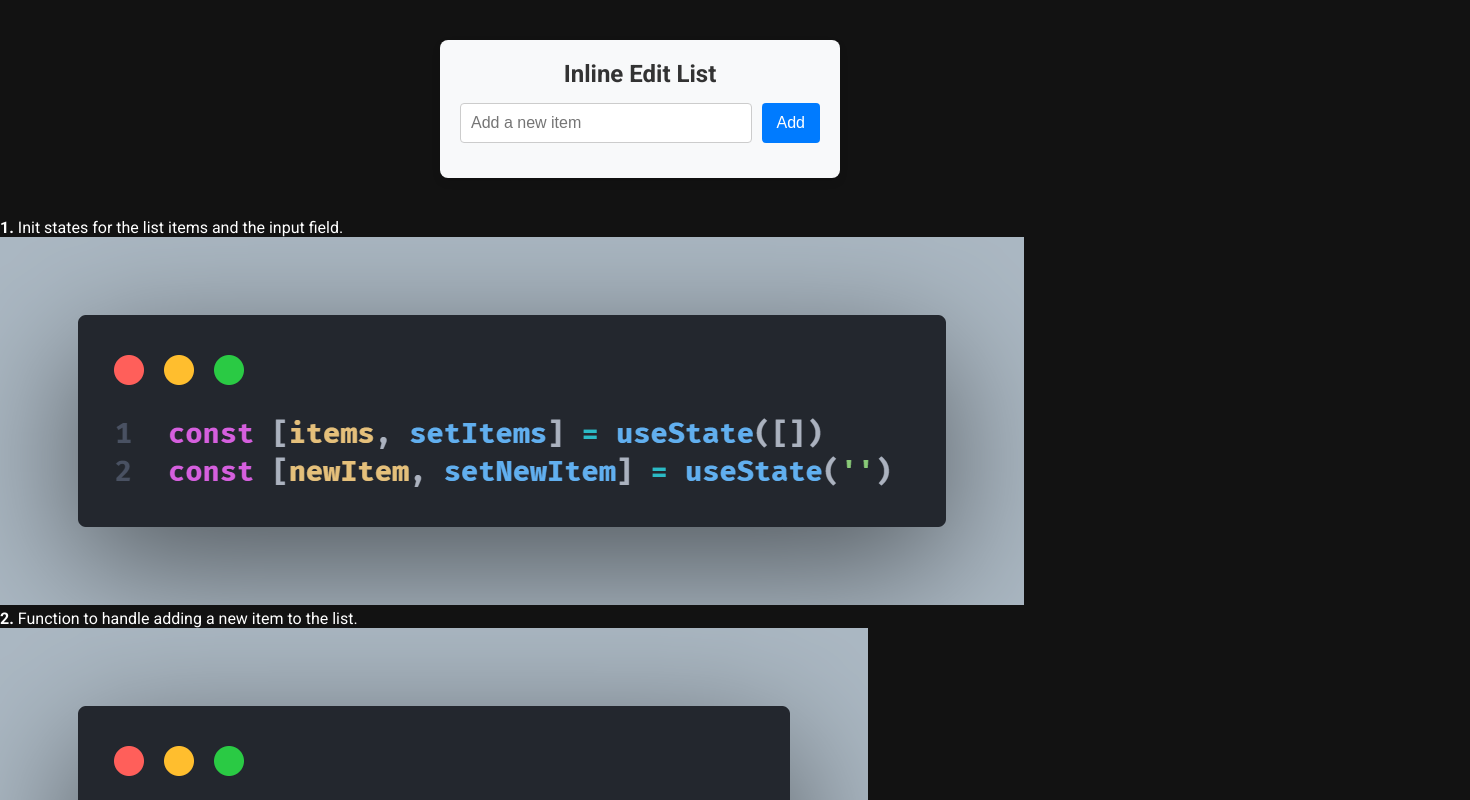
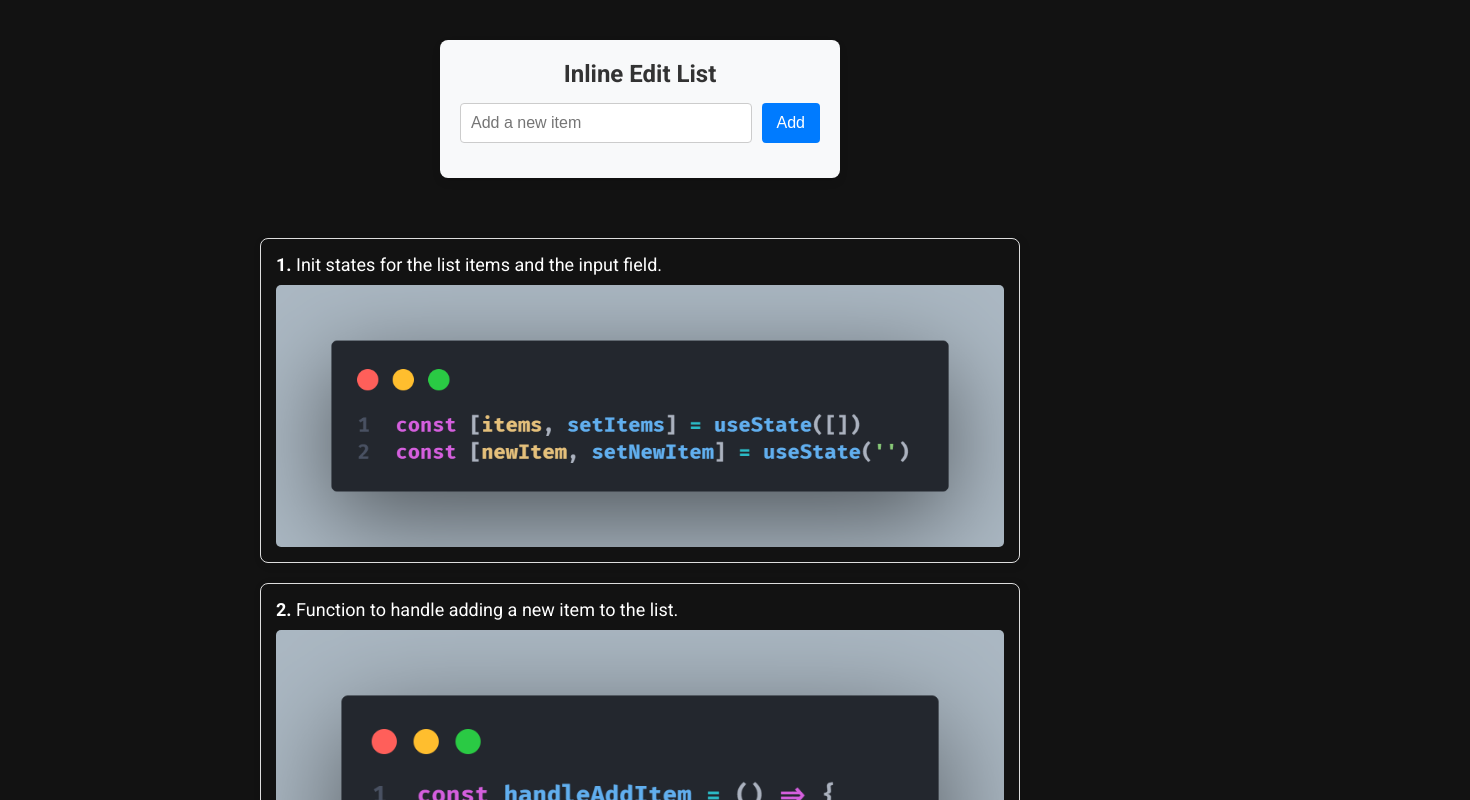
Before and after one commit to Espadv69/useState-Advanced, a React (Vite) app in the folder InlineEditList/: page / in a window 1280 px wide. Shown: the top 800 px of the page, 1470 px wide, since content can reach past the window. Built offline with nearby package versions, Linux system fonts and the light colour scheme; the HTML template or start-up script is replaced by a standard one.

Commit message:
Add CSS styles for Explanation component to enhance layout and image presentation

```diff
--- a/InlineEditList/src/components/Explanation/Explanation.css
+++ b/InlineEditList/src/components/Explanation/Explanation.css
@@ -0,0 +1,38 @@
+.explanation {
+  max-width: 800px;
+  margin: 0 auto;
+  padding: 20px;
+}
+
+.ul__explanation {
+  list-style: none;
+  padding: 0;
+}
+
+.li__explanation {
+  margin-bottom: 20px;
+  border: 1px solid #ddd;
+  border-radius: 8px;
+  padding: 15px;
+  box-shadow: 2px 2px 10px rgba(0, 0, 0, 0.1);
+}
+
+.li__explanation p {
+  font-size: 18px;
+  margin-bottom: 10px;
+}
+
+.li__explanation img {
+  width: 100%;
+  max-height: 500px;
+  object-fit: contain;
+  display: block;
+  margin: 0 auto;
+  border-radius: 5px;
+  transition: transform 0.3s;
+}
+
+.li__explanation img:hover {
+  cursor: pointer;
+  transform: scale(1.05);
+}
```
